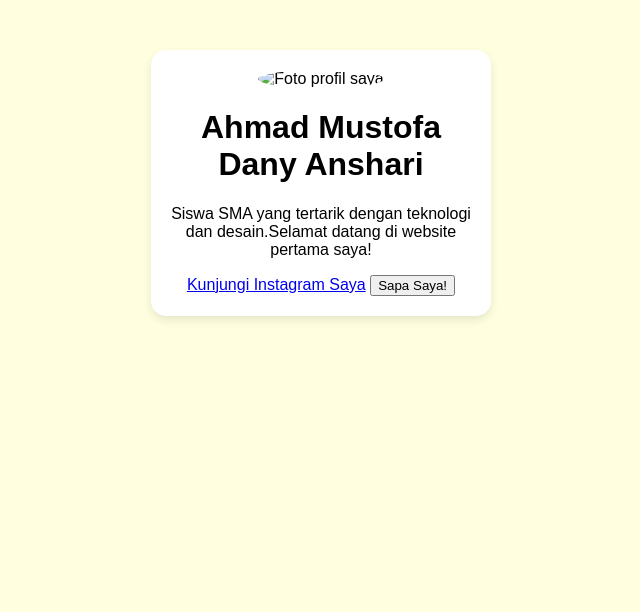
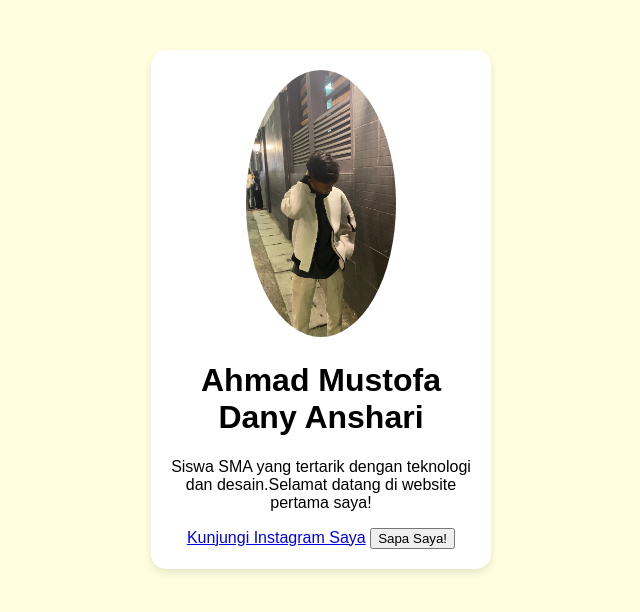
Before and after one commit to Dany-Kancil/Dany_personal_web, a plain HTML site: page index.html in a window 1280 px wide. Shown: the whole page, without its empty margins (319-959 px from the left). Drawn offline with Linux system fonts and the light colour scheme; a script that the page names is missing.

Commit message:
Update index.html

```diff
--- a/index.html
+++ b/index.html
@@ -6,7 +6,7 @@
 </head>
 <body>
   <div class="kartu-profil">
-  <img src="foto-profil.jpg" alt="Foto profil saya">
+  <img src="foto-profil.jpeg" alt="Foto profil saya">
   <h1>Ahmad Mustofa Dany Anshari</h1>
   <p>Siswa SMA yang tertarik dengan teknologi dan desain.Selamat datang di website pertama saya!</p>
   <a href="https://www.instragam.com/dani_kancil27">Kunjungi Instagram Saya</a>
```
